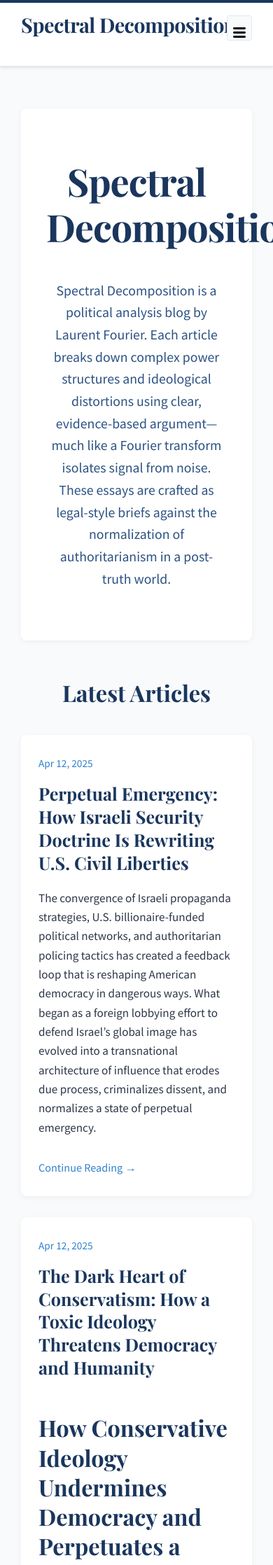
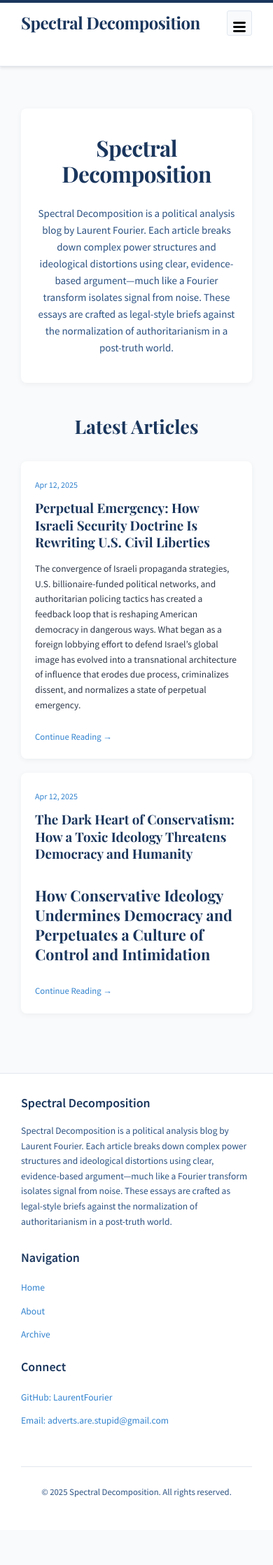
Before and after one commit to LaurentFourier/laurentfourier.github.io, a Jekyll site: the page built from index.markdown, in a window 390 px wide. Shown: the top 2236 px of the page at 70% size. Built offline with Jekyll 4.4.1, drawn with Linux system fonts in a browser that asks for light colours; some web fonts are replaced; after the commit the page ends 2186 px from its top, so only the background shows below that.

Commit message:
smaller mobile text

```diff
--- a/assets/css/main.css
+++ b/assets/css/main.css
@@ -719,3 +719,82 @@ a:hover {
   text-align: right;
   margin-left: auto;
 }
+
+/* Mobile typography adjustments */
+@media screen and (max-width: 768px) {
+  body {
+    font-size: 16px;
+  }
+
+  h1 {
+    font-size: 2em;
+  }
+
+  h2 {
+    font-size: 1.6em;
+  }
+
+  h3 {
+    font-size: 1.3em;
+  }
+
+  .site-title-large {
+    font-size: 2.4em;
+  }
+
+  .site-description {
+    font-size: 1em;
+  }
+
+  .post-content {
+    font-size: 1em;
+    padding: 1.5em;
+  }
+
+  .post-title {
+    font-size: 2em;
+  }
+
+  .post-list h3 {
+    font-size: 1.25em;
+  }
+
+  .post-excerpt {
+    font-size: 0.9em;
+  }
+
+  .post-list .post-meta {
+    font-size: 0.8em;
+  }
+
+  .read-more-link {
+    font-size: 0.85em;
+  }
+}
+
+/* Even smaller screens */
+@media screen and (max-width: 480px) {
+  body {
+    font-size: 15px;
+  }
+
+  .site-title-large {
+    font-size: 2.1em;
+  }
+
+  .post-content {
+    padding: 1.2em;
+  }
+
+  .intro-section {
+    padding: 2.5em 1.2em;
+  }
+
+  .post-list {
+    gap: 20px;
+  }
+
+  .post-list li {
+    padding: 20px;
+  }
+}
```
